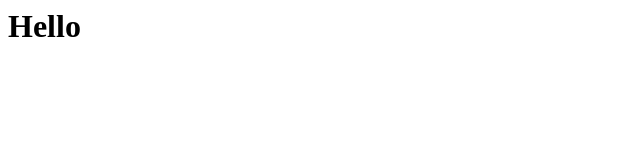
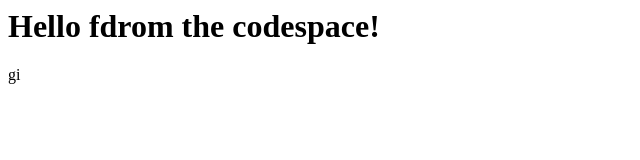
Before and after one commit to norbertspivak/skills-code-with-codespaces, a plain HTML site: page index.html in a window 1280 px wide. Shown: the whole page, without its empty margins (0-640 px from the left). Drawn offline with Linux system fonts and the light colour scheme.

Commit message:
Adding hello from the codespace!

```diff
--- a/index.html
+++ b/index.html
@@ -1,3 +1,4 @@
 <html>
-  <h1>Hello</h1>
+  <h1>Hello fdrom the codespace!</h1>
 </html>
+gi
```
